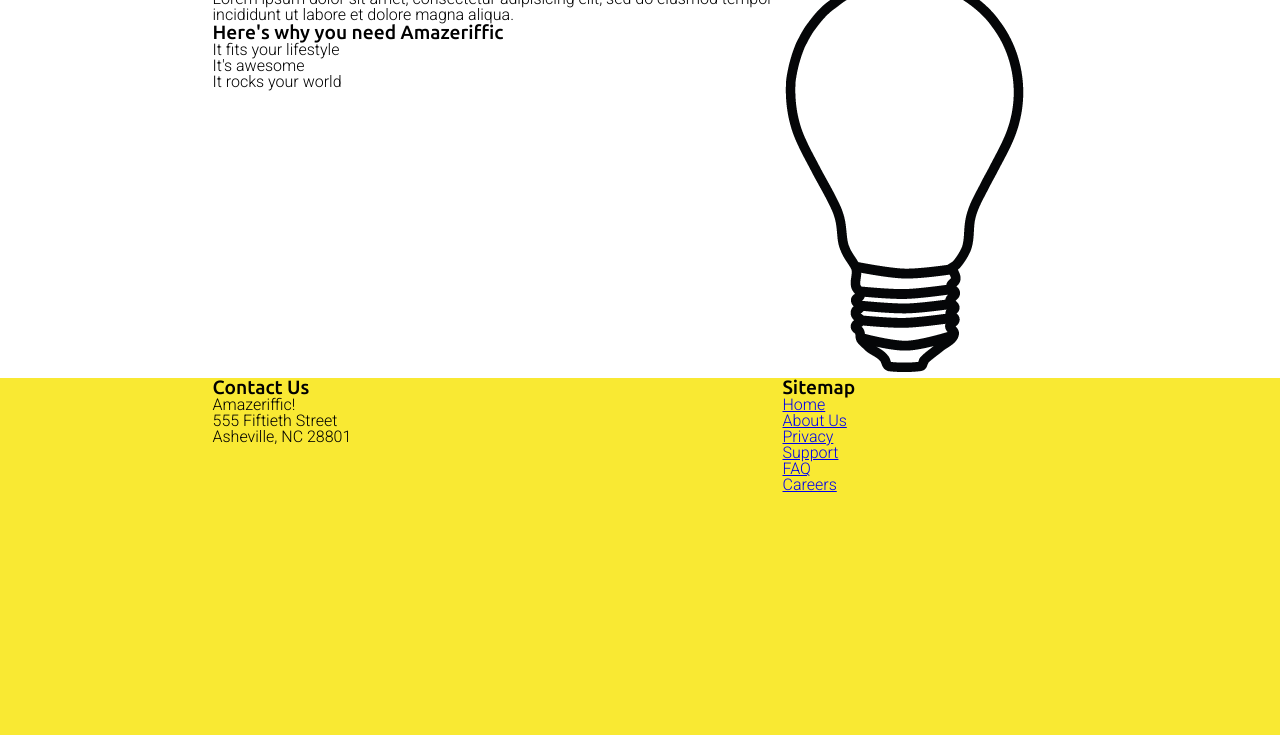
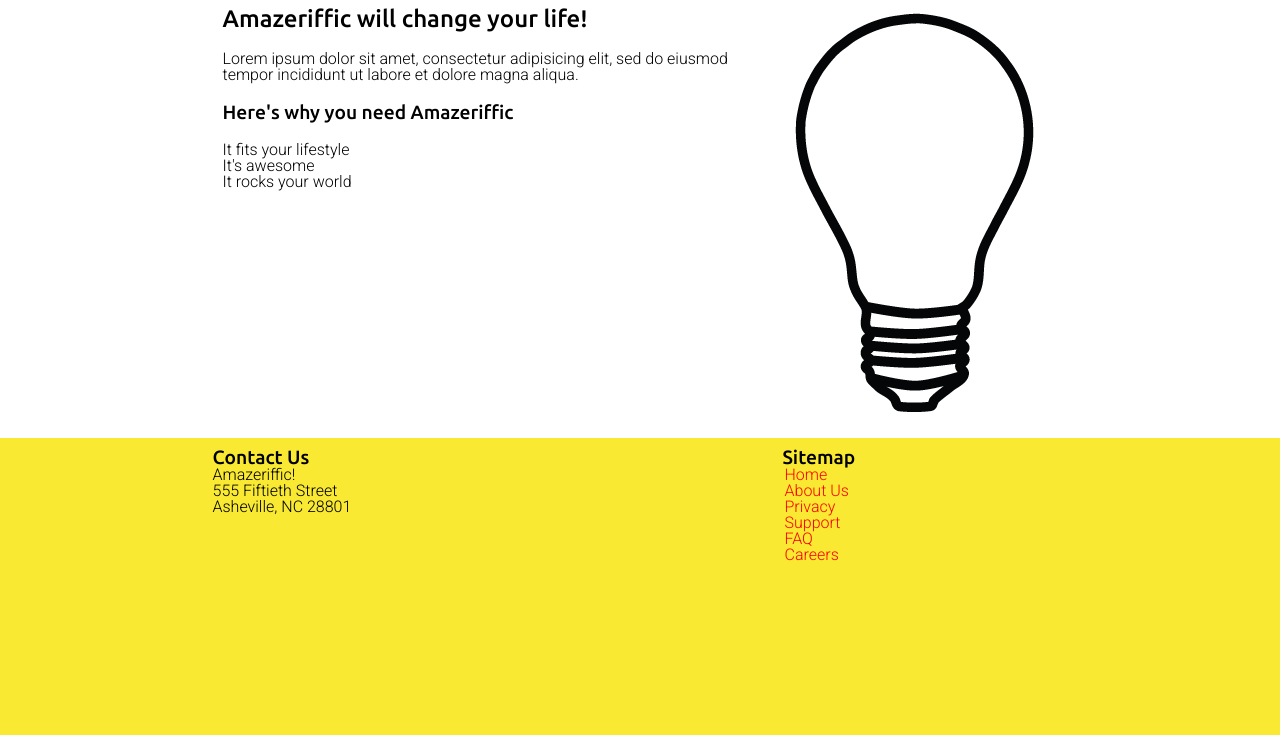
Before and after one commit to dd301/Amazerrific, a plain HTML site: page index.html in a window 1280 px wide. Shown: the part 65-800 px from the top of the page. Drawn offline with Linux system fonts and the light colour scheme.

Commit message:
added paddings and styled the a elements

```diff
--- a/style.css
+++ b/style.css
@@ -6,6 +6,15 @@ body {
 
 h1, h2, h3, h4, h5 {
     font-family: 'Ubuntu', sans-serif;
+}
+
+a {
+    color: red;
+    text-decoration: none;
+    padding: 2px;
+}
+a:hover {
+    text-decoration: underline;
 }
 
 h1 {
@@ -22,6 +31,7 @@ h3, h4, h5 {
 
 header, main, footer {
     min-width: 855px;
+    padding: 10px;
 }
 
 header .container, main .container, footer .container {
@@ -59,6 +69,10 @@ main .right {
     width: 285px;
 }
 
+main h2, main p, main ul, main h3, main img {
+    padding: 10px;
+}
+
 footer {
     overflow: auto;
 }
```
